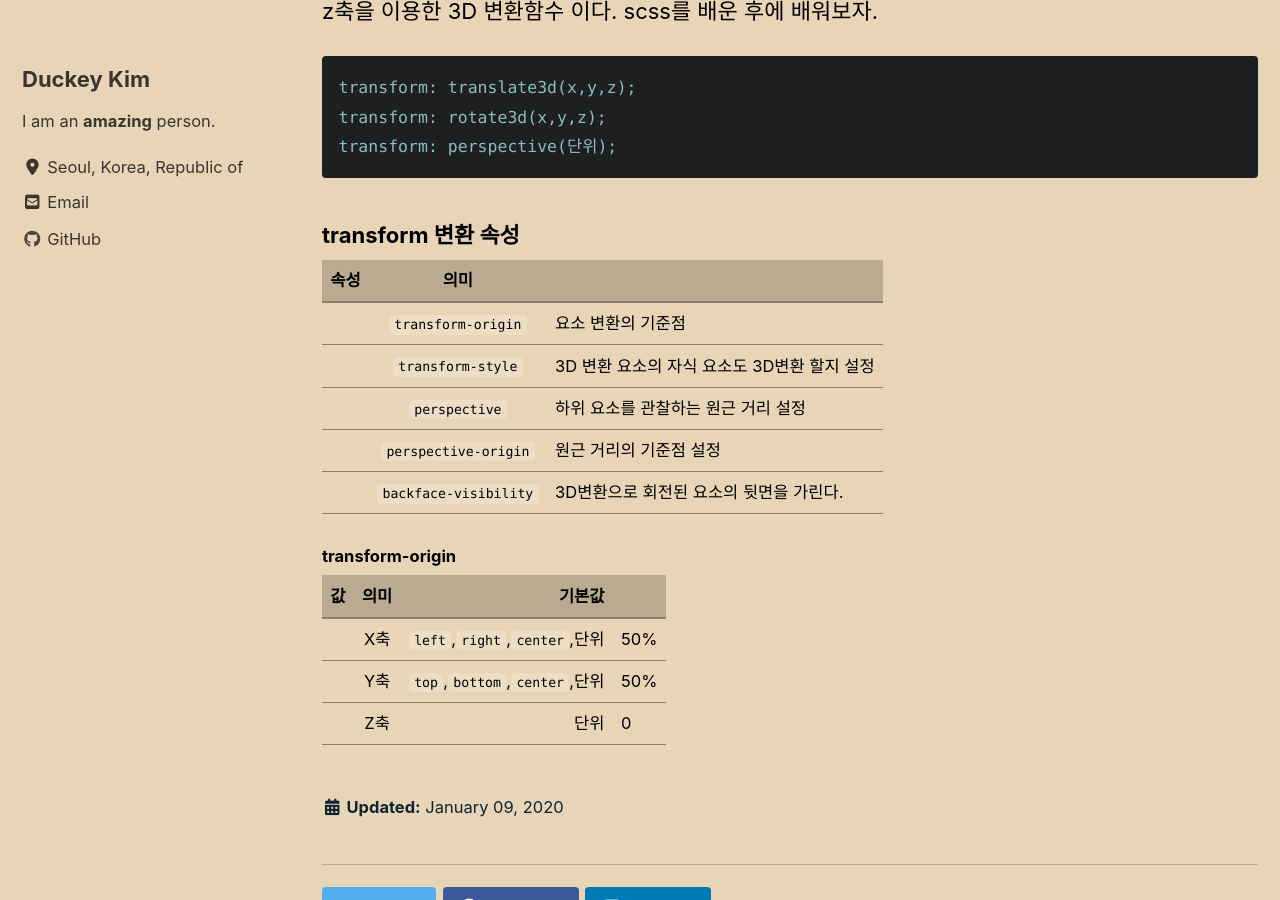
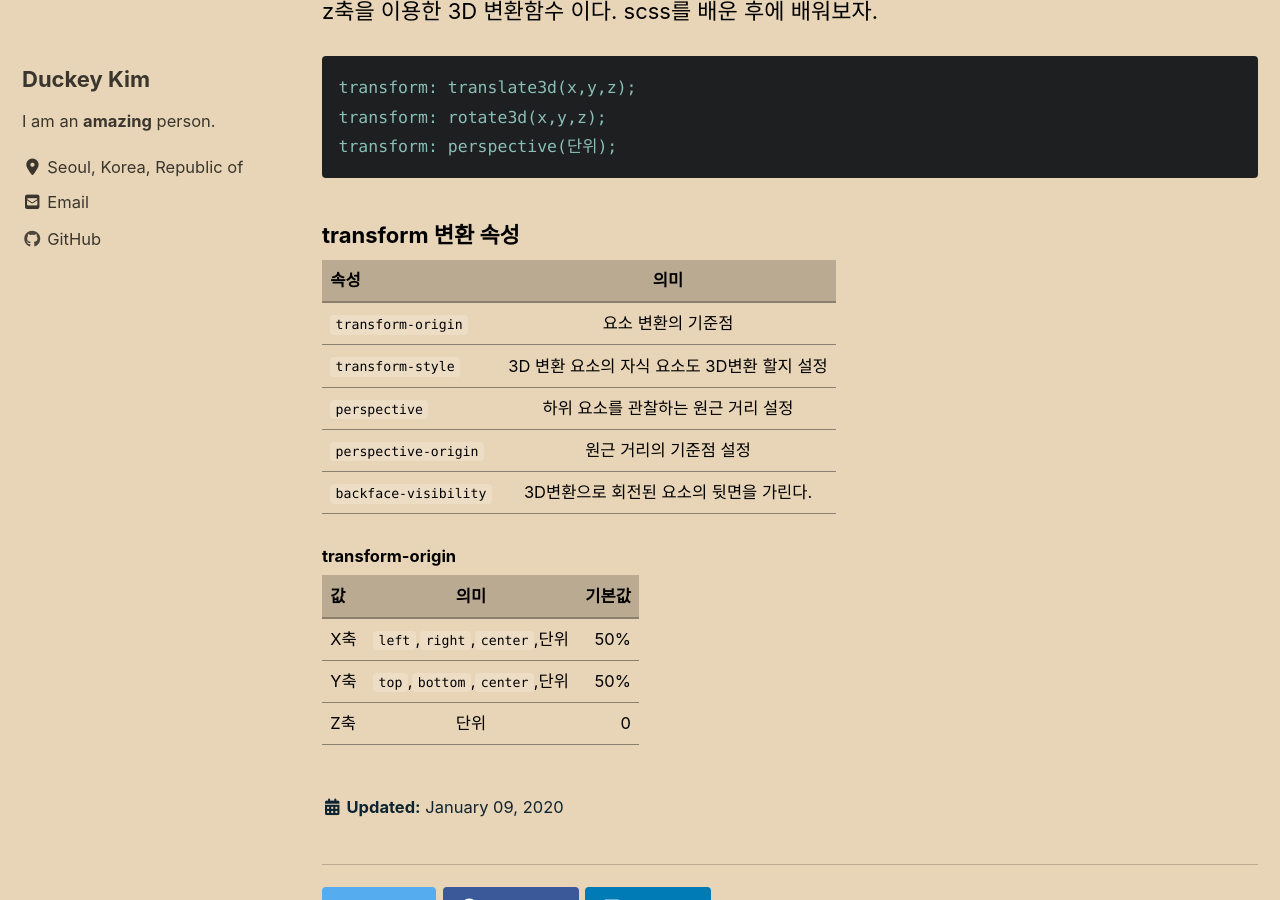
Before and after one commit to duckey-kim/duckey-kim.github.io, a Jekyll site: the page built from _posts/2020-01-09-10-CSS배우기(전환).md, in a window 1280 px wide and 900 px high, scrolled down 3527 px. Built offline with Jekyll 4.4.1, drawn with Linux system fonts in a browser that asks for light colours; cached includes are drawn as plain includes; nearby versions of some CDN libraries.

```diff
--- a/_posts/2020-01-09-10-CSS배우기(전환).md
+++ b/_posts/2020-01-09-10-CSS배우기(전환).md
@@ -83,7 +83,7 @@ transform: perspective(단위);
 
 ### transform 변환 속성
 
-속성|의미
+|속성|의미|
 |:---|:---:|
 |`transform-origin` | 요소 변환의 기준점|
 |`transform-style` | 3D 변환 요소의 자식 요소도 3D변환 할지 설정|
@@ -93,7 +93,7 @@ transform: perspective(단위);
 
 #### transform-origin
 
-값|의미|기본값
+|값|의미|기본값|
 |:---|:---:|---:|
 |X축 | `left`,`right`,`center`,단위 | 50%|
 |Y축 | `top`,`bottom`,`center`,단위 | 50%|
```
